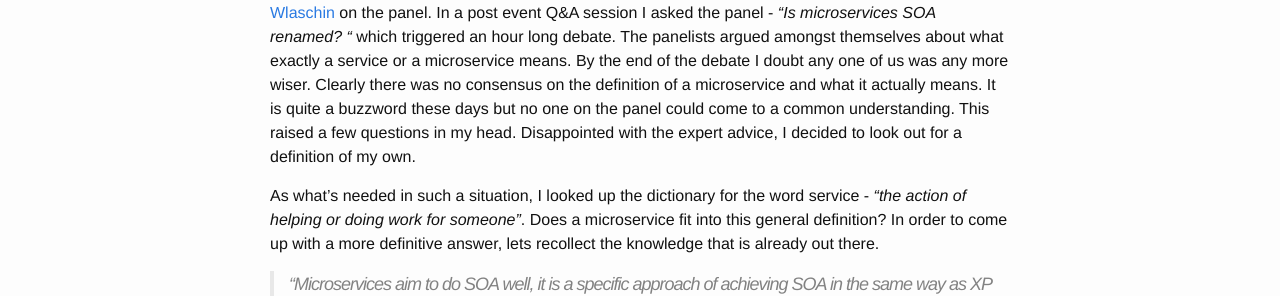
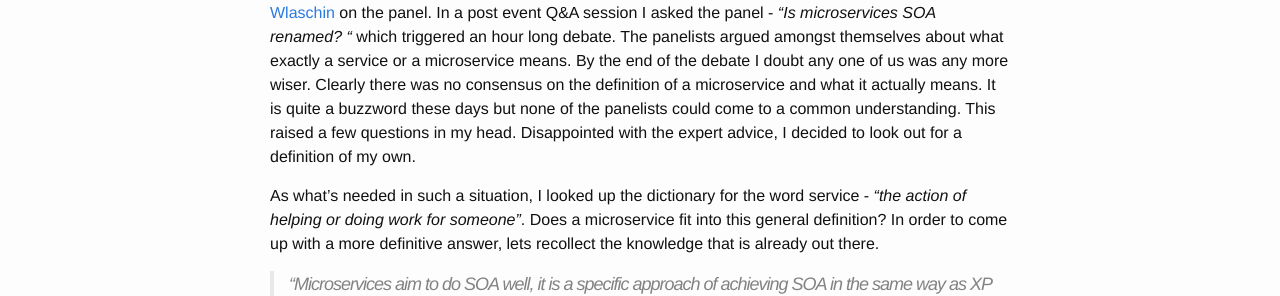
Before and after one commit to hemantksingh/hemantksingh.github.io, a Jekyll site: the page built from _posts/2015-06-23-services-microservices-bounded-context.markdown, in a window 1280 px wide and 900 px high. Shown: the part 340-636 px from the top of the window. Built offline with Jekyll 4.4.1, drawn with Linux system fonts in a browser that asks for light colours; comment, search, counter and statistics services are not loaded.

Commit message:
Updates introduction.

```diff
--- a/_posts/2015-06-23-services-microservices-bounded-context.markdown
+++ b/_posts/2015-06-23-services-microservices-bounded-context.markdown
@@ -10,7 +10,7 @@
 redirect_from: "/kodekitab/2015/10/30/services-microservices-bounded-context.html"
 ---
 
-I was at the DDD exchange recently where we had the likes of [Udi Dahan](https://twitter.com/UdiDahan), [Eric Evans](https://twitter.com/ericevans0) and [Scott Wlaschin](https://twitter.com/ScottWlaschin) on the panel. In a post event Q&A session I asked the panel - *"Is microservices SOA renamed? "* which triggered an hour long debate. The panelists argued amongst themselves about what exactly a service or a microservice means. By the end of the debate I doubt any one of us was any more wiser. Clearly there was no consensus on the definition of a microservice and what it actually means. It is quite a buzzword these days but no one on the panel could come to a common understanding. This raised a few questions in my head. Disappointed with the expert advice, I decided to look out for a definition of my own.
+I was at the DDD exchange recently where we had the likes of [Udi Dahan](https://twitter.com/UdiDahan), [Eric Evans](https://twitter.com/ericevans0) and [Scott Wlaschin](https://twitter.com/ScottWlaschin) on the panel. In a post event Q&A session I asked the panel - *"Is microservices SOA renamed? "* which triggered an hour long debate. The panelists argued amongst themselves about what exactly a service or a microservice means. By the end of the debate I doubt any one of us was any more wiser. Clearly there was no consensus on the definition of a microservice and what it actually means. It is quite a buzzword these days but none of the panelists could come to a common understanding. This raised a few questions in my head. Disappointed with the expert advice, I decided to look out for a definition of my own.
 
 As what's needed in such a situation, I looked up the dictionary for the word service - *“the action of helping or doing work for someone”*. Does a microservice fit into this general definition? In order to come up with a more definitive answer, lets recollect the knowledge that is already out there.
 
```
